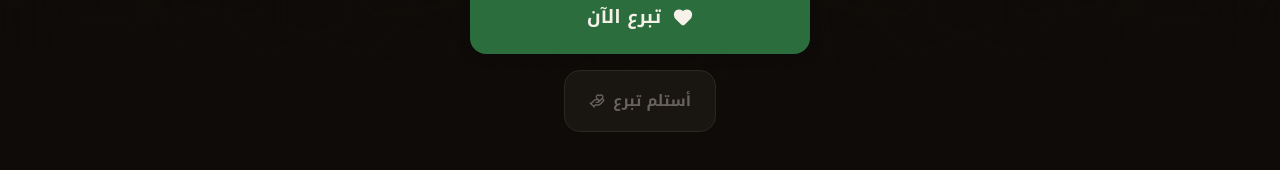
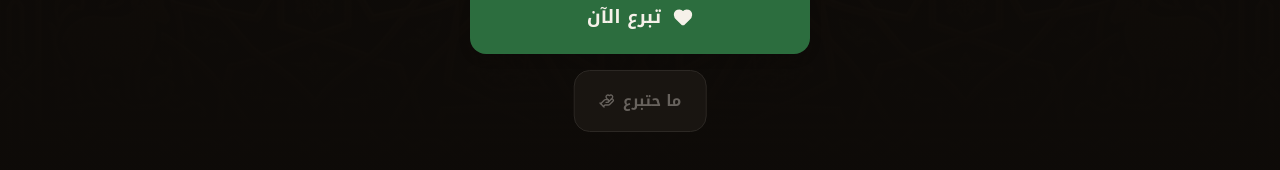
Before and after one commit to Kamkmgamer/eid-adha-2026, a React (Vite) app: page / in a window 1280 px wide. Shown: the part 1127-1297 px from the top of the page. Built offline with nearby package versions, Linux system fonts and the light colour scheme.

Commit message:
fix: replaced get donation with not donate

```diff
--- a/src/App.tsx
+++ b/src/App.tsx
@@ -331,7 +331,7 @@ function App() {
                 style={nahStyle}
                 onClick={handleNahInteraction}
               >
-                أستلم تبرع
+                ما حتبرع
                 <HandHeart size={16} />
               </button>
             </div>
```
